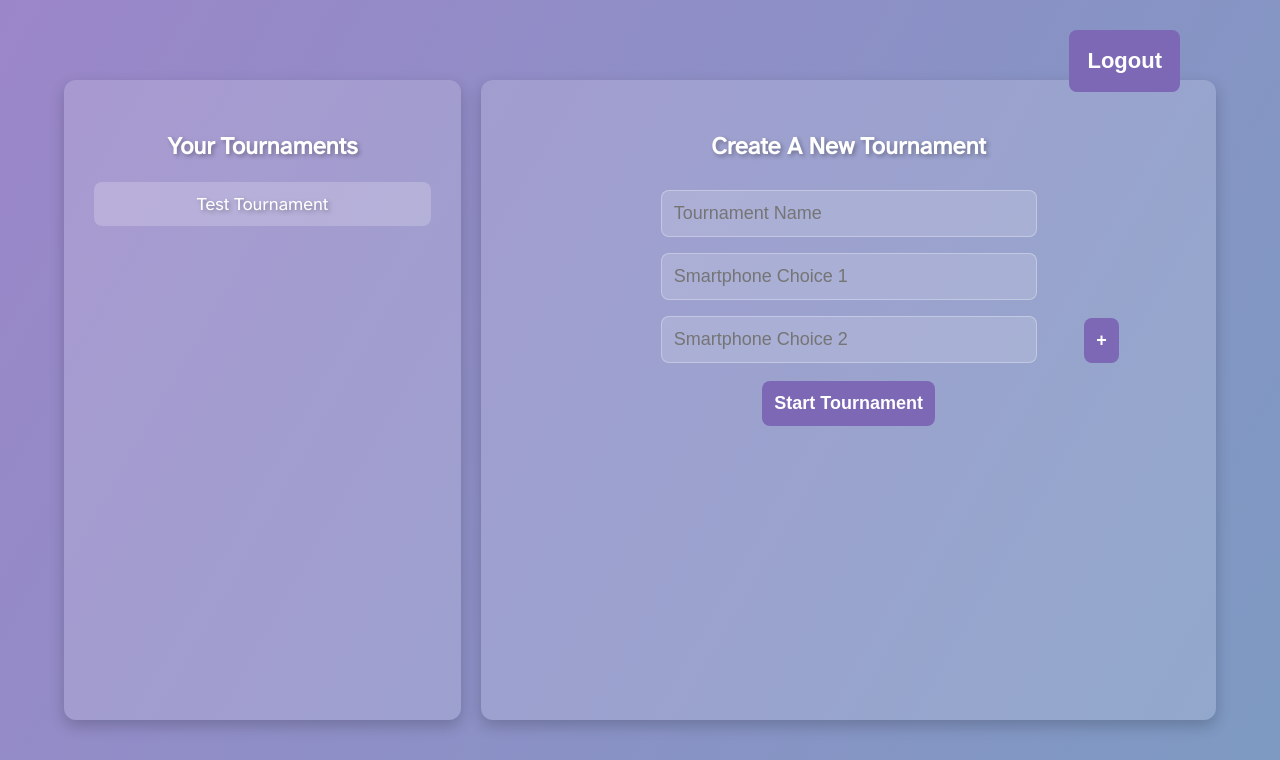
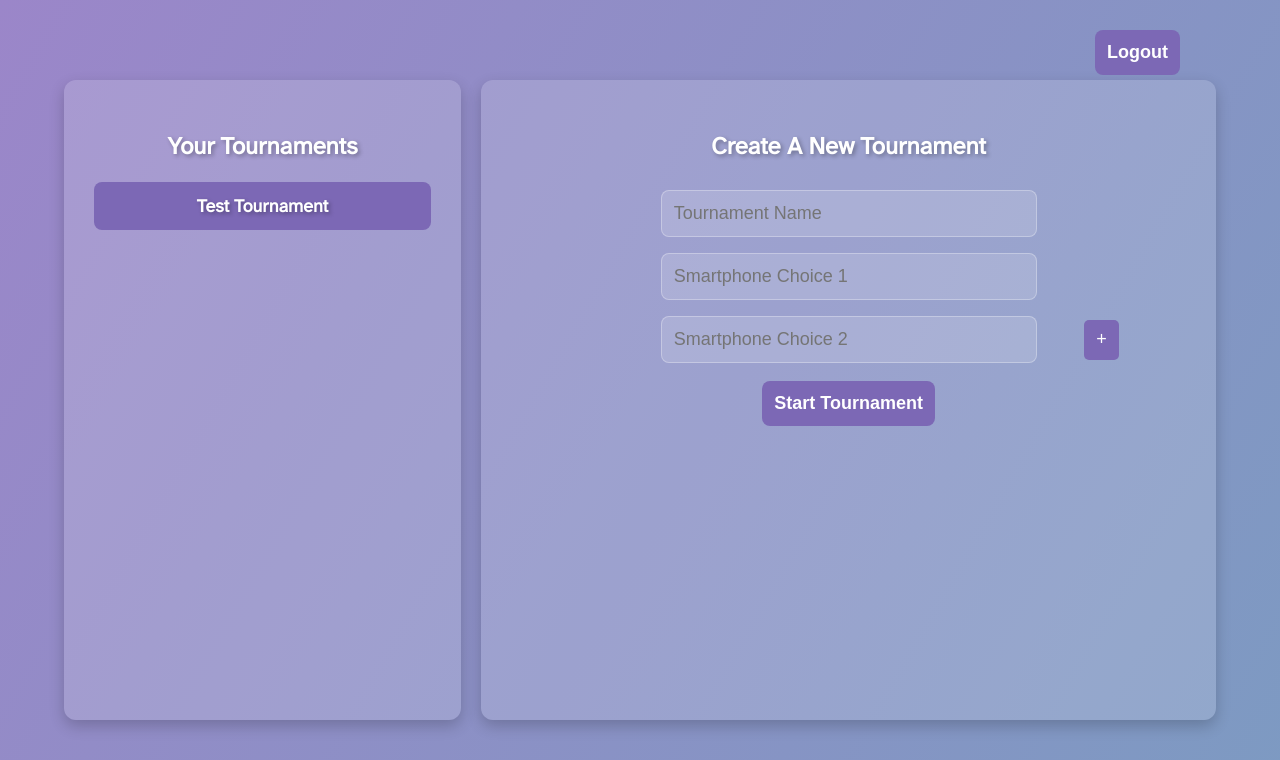
Before and after one commit to KellyLTran/SmartCall, a Django app: page /home/ in a window 1280 px wide. Shown: the top 760 px of the page. Run offline with Django 5.2, Linux system fonts and the light colour scheme; a user stored in the database is signed in; data comes from the database, SQL or seed files in the repository; both versions use the stored data as it was after the commit.

Commit message:
Display past tournaments and redirect on selection or creation

```diff
--- a/smart_call_app/static/css/home.css
+++ b/smart_call_app/static/css/home.css
@@ -6,6 +6,27 @@
     font-style: normal;
 }
 
+/* General button style */
+.button {
+    background-color: #7C68B5;
+    color: white;
+    padding: 12px;
+    border: none;
+    border-radius: 8px;
+    cursor: pointer;
+    font-size: 18px;
+    font-weight: bold;
+    text-align: center;
+    text-decoration: none;
+    display: block;
+    margin-top: 10px;
+}
+
+.button:hover {
+    background-color: #66539C;
+}
+
+/* Logout Button */
 .logout-box {
     position: absolute;
     top: 20px;
@@ -13,20 +34,7 @@
 }
 
 .logout-box button {
-    background-color: #7C68B5 !important;
-    color: white;
-    padding: 18px;
-    border: none;
-    border-radius: 8px;
-    cursor: pointer;
     width: 100%;
-    margin-top: 10px;
-    font-size: 22px;
-    font-weight: bold;
-}
-
-.logout-box button:hover {
-    background-color: #66539C;
 }
 
 /* General styling for the home page */
@@ -43,6 +51,7 @@ body {
     background: linear-gradient(300deg, #7d9ac2, #9b86c9);
 }
 
+/* Home Dashboard */
 .home-container {
     display: flex;
     width: 90%;
@@ -50,6 +59,7 @@ body {
     gap: 20px;
 }
 
+/* Tournament History Section */
 .tournament-history {
     flex: 1;
     background: rgba(255, 255, 255, 0.15);
@@ -69,17 +79,21 @@ body {
 .tournament-history ul {
     list-style: none;
     padding: 0;
+    margin: 0;
 }
 
-.tournament-history li {
-    font-size: 18px;
-    background: rgba(255, 255, 255, 0.2);
+.tournament-history ul li a {
     margin: 10px 0;
-    padding: 10px;
-    border-radius: 8px;
-    cursor: pointer;
 }
 
+.tournament-history ul li a:hover {
+    background: rgba(255, 255, 255, 0.3);
+    color: white;
+    background-color: #66539C;
+}
+
+
+/* Tournament Creation Section */
 .tournament-box {
     flex: 2;
     background: rgba(255, 255, 255, 0.15);
@@ -108,23 +122,10 @@ body {
 }
 
 .tournament-box button {
-    background-color: #7C68B5;
-    color: white;
-    padding: 12px;
-    border: none;
-    border-radius: 8px;
-    cursor: pointer;
-    margin-top: 10px;
-    font-size: 18px;
-    font-weight: bold;
+    width: auto;
 }
 
-.tournament-box button:hover {
-    background-color: #66539C;
-}
-
-
-/* Ensure input fields stack properly */
+/* Input Fields for Choices */
 #choicesContainer {
     display: flex;
     flex-direction: column;
@@ -132,13 +133,12 @@ body {
     width: 100%;
 }
 
-/* Ensure input field and add/remove buttons are in a row */
 .choice-wrapper {
     align-items: center;
     width: 100%;
     max-width: 400px;
     position: relative;
-    white-space: nowrap;
+    white-space: nowrap; /* Ensure input fields and add/remove buttons are in a row */
 }
 
 .choice-wrapper input {
@@ -155,7 +155,7 @@ body {
 
 /* Add and remove buttons */
 .add-choice, .remove-choice {
-    position: absolute;
+    position: absolute; /* Ensure the buttons do not move shift the input field */
     background-color: #7C68B5;
     color: white;
     padding: 8px 12px;
@@ -164,11 +164,16 @@ body {
     cursor: pointer;
     font-size: 18px;
     margin-left: 5px;
+    bottom: 11px;
+    height: 40px;
 }
 
 .add-choice {
-    bottom: 8px;
     right: -70px;
+}
+
+.remove-choice {
+    right: -30px;
 }
 
 .hidden {
--- a/smart_call_app/templates/home.html
+++ b/smart_call_app/templates/home.html
@@ -11,7 +11,7 @@
     <div class="logout-box">
         <form method="post" action="{% url 'logout' %}">
             {% csrf_token %}
-            <button type="submit">Logout</button>
+            <button type="submit" class="button">Logout</button>
         </form>
     </div>
 
@@ -23,7 +23,9 @@
             <h2>Your Tournaments</h2>
             <ul id="tournamentList">
                 {% for tournament in tournaments %}
-                <li>{{ tournament.name }}</li>
+                <li>
+                    <a href="{% url 'tournament' tournament.id %}" class="button">{{ tournament.name }}</a>
+                </li>
                 {% empty %}
                 <li>You have not created any tournaments yet.</li>
                 {% endfor %}
@@ -38,8 +40,8 @@
                 <input type="text" name="name" placeholder="Tournament Name" required>
 
                 <div class="choice-wrapper" id="choicesContainer">
-                    <input type="text" name="choice1" placeholder="Smartphone Choice 1">
-                    <input type="text" name="choice2" placeholder="Smartphone Choice 2">
+                    <input type="text" name="choice1" placeholder="Smartphone Choice 1" required>
+                    <input type="text" name="choice2" placeholder="Smartphone Choice 2" required>
                 </div>
 
                 <div class="choice-wrapper">
@@ -47,7 +49,7 @@
                     <button type="button" class="add-choice" id="addBtn" onclick="addChoice()">+</button>
                 </div>
 
-                <button type="submit">Start Tournament</button>
+                <button type="submit" class="button">Start Tournament</button>
             </form>
          </div>
     </div>
--- a/smart_call_app/urls.py
+++ b/smart_call_app/urls.py
@@ -1,5 +1,5 @@
 from django.urls import path
-from .views import landing_page, login_view, register_view, home_page
+from .views import landing_page, login_view, register_view, home_page, tournament_page
 from django.contrib.auth import views as auth_views
 
 urlpatterns = [
@@ -8,4 +8,5 @@ urlpatterns = [
     path('register/', register_view, name='register'),
     path('home/', home_page, name='home'),
     path('logout/', auth_views.LogoutView.as_view(next_page='landing'), name='logout'),
+    path('tournament/<int:tournament_id>/', tournament_page, name='tournament'),
 ]
--- a/smart_call_app/views.py
+++ b/smart_call_app/views.py
@@ -1,10 +1,11 @@
-from django.shortcuts import render, redirect
+from django.shortcuts import render, redirect, get_object_or_404
 from django.contrib.auth import login, authenticate
 from django.contrib.auth.forms import AuthenticationForm
 from django.contrib.auth.decorators import login_required
 from .forms import RegisterForm, TournamentForm
 from .models import Tournament, Duel
 from django.contrib import messages
+
 
 # Render the landing page with the user authentication forms
 def landing_page(request):
@@ -76,10 +77,18 @@ def home_page(request):
                         phone_2=phone_2
                     )
 
-            return redirect('home')
+            return redirect('tournament', tournament_id=tournament.id)
     else:
         form = TournamentForm()
 
     # Get and display previous tournaments created by the user
     user_tournaments = Tournament.objects.filter(user=request.user)
     return render(request, 'home.html', {'form': form, 'tournaments': user_tournaments})
+
+
+@login_required
+def tournament_page(request, tournament_id):
+    tournament = get_object_or_404(Tournament, id=tournament_id, user=request.user)
+    duels = Duel.objects.filter(tournament=tournament).order_by('round_number')
+
+    return render(request, 'tournament.html', {'tournament': tournament, 'duels': duels})
```
Also changed, not shown: db.sqlite3, smart_call_app/templates/tournament.html (added).
